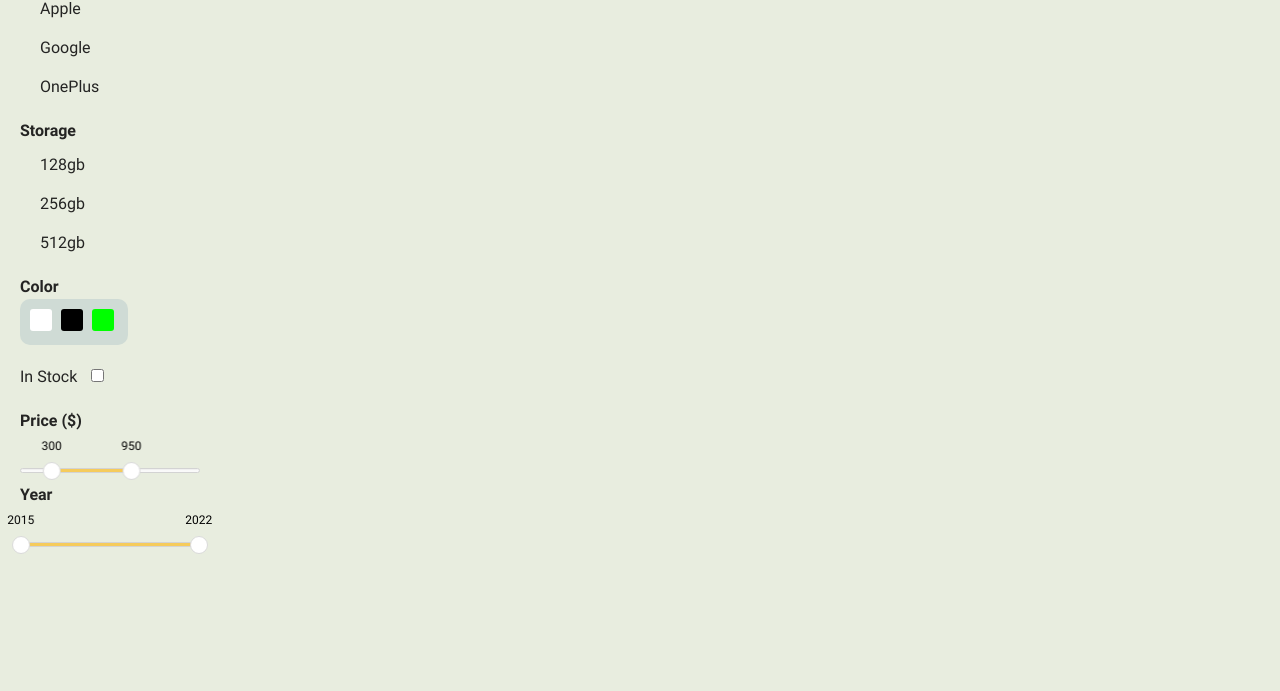
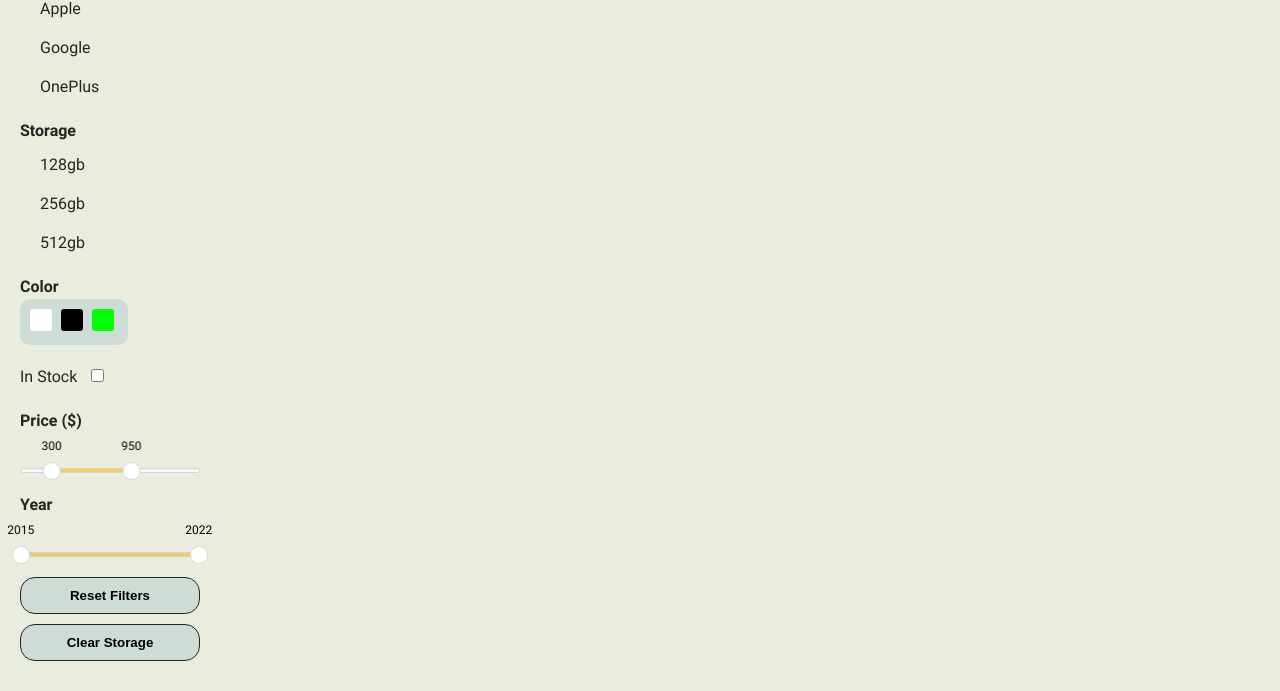
Before and after one commit to AlexanderKrasovskiy/stage_1-2, a website built with webpack: page online-store/src/index.html in a window 1280 px wide. Shown: the part 137-828 px from the top of the page. Before the commit the page ends 800 px from the top, so only its background shows below. Built offline with nearby package versions, Linux system fonts and the light colour scheme.

Commit message:
feat: add reset buttons

```diff
--- a/online-store/src/index.html
+++ b/online-store/src/index.html
@@ -123,6 +123,11 @@
             <div class="slider-styled" id="year__slider"></div>
           </div>
 
+          <button class="btn btn__reset" type="reset">Reset Filters</button>
+          <button class="btn btn__storage" type="button">Clear Storage</button>
+          <!-- <input class="btn__reset" type="reset" value="Reset">
+          <input class="btn__storage" type="button" value="Storage"> -->
+
         </form>
 
         <section class="products">Products</section>
--- a/online-store/src/scss/base/_base.scss
+++ b/online-store/src/scss/base/_base.scss
@@ -313,6 +313,7 @@
 .filters .slider-styled {
   height: 5px;
   margin-top: 35px;
+  margin-bottom: 10px;
 }
 
 .filters .slider-styled .noUi-connect {
@@ -333,6 +334,26 @@
   font-size: 12px;
 }
 
+.btn {
+  border: 1px solid $color-dark-l;
+  border-radius: 15px;
+  padding: 10px 0;
+  background-color: $color-light-l;
+  font-weight: 700;
+  transition: all 0.3s;
+  &:hover {
+    cursor: pointer;
+  }
+}
+
+.btn__reset:hover {
+  box-shadow: 0px 0px 2px 2px $color-accent;
+}
+
+.btn__storage:hover {
+  box-shadow: 0px 0px 2px 2px #d62828;
+}
+
 .products {
   flex-grow: 1;
 }
```
